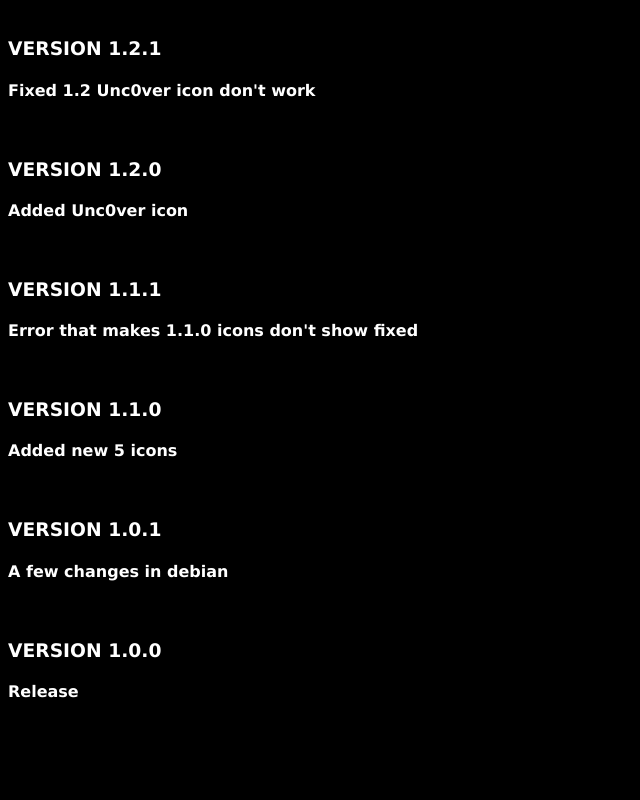
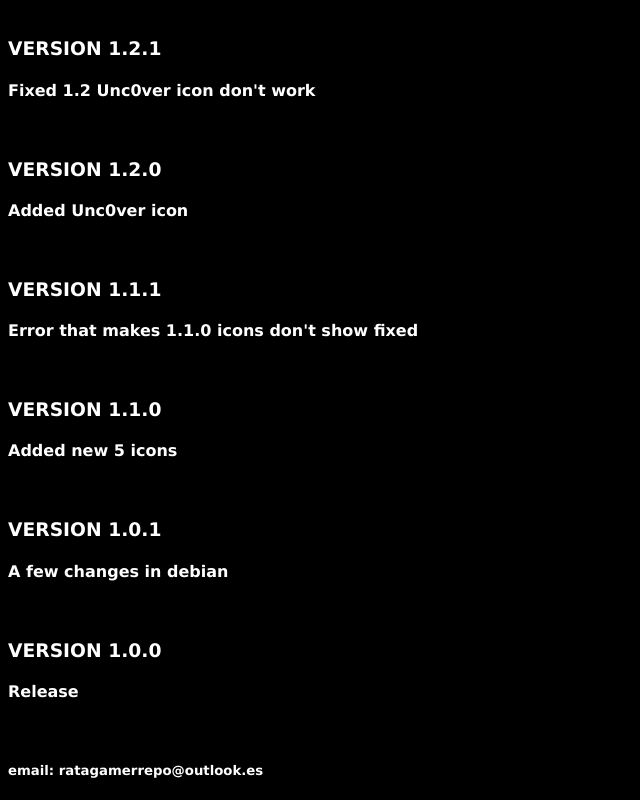
Before and after one commit to RataGamer/repo, a plain HTML site: page index.html in a window 1280 px wide. Shown: the part 2271-3071 px from the top of the page, without its empty margins (0-640 px from the left). Before the commit the page ends 2993 px from the top, so only its background shows below. Drawn offline with Linux system fonts and the light colour scheme.

Commit message:
Update index.html

```diff
--- a/index.html
+++ b/index.html
@@ -85,6 +85,8 @@
 <br>
 <h3>VERSION 1.0.0</h3>
     <h4>Release</h4>
+	<br>
+	<h5>email: ratagamerrepo@outlook.es</h5>
 </font>
 </body>
 </html>
```
